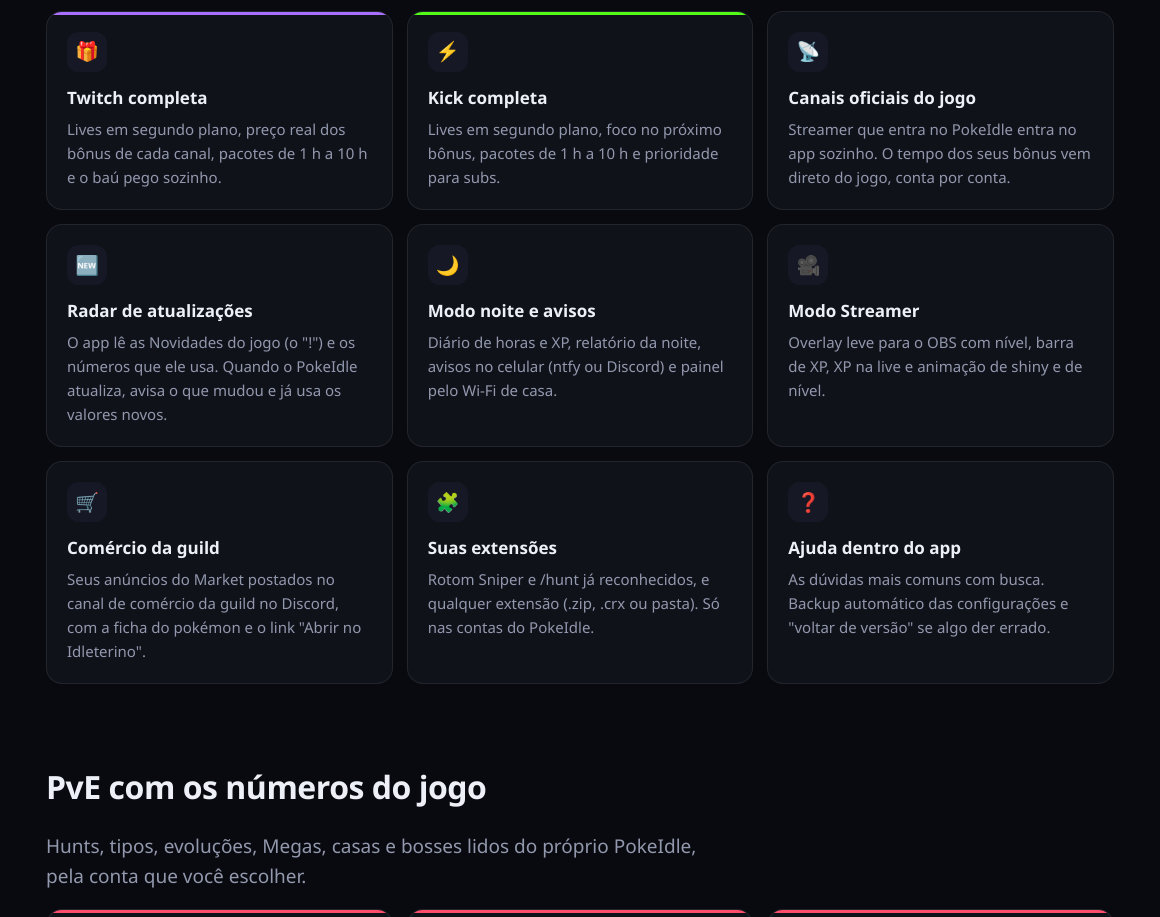
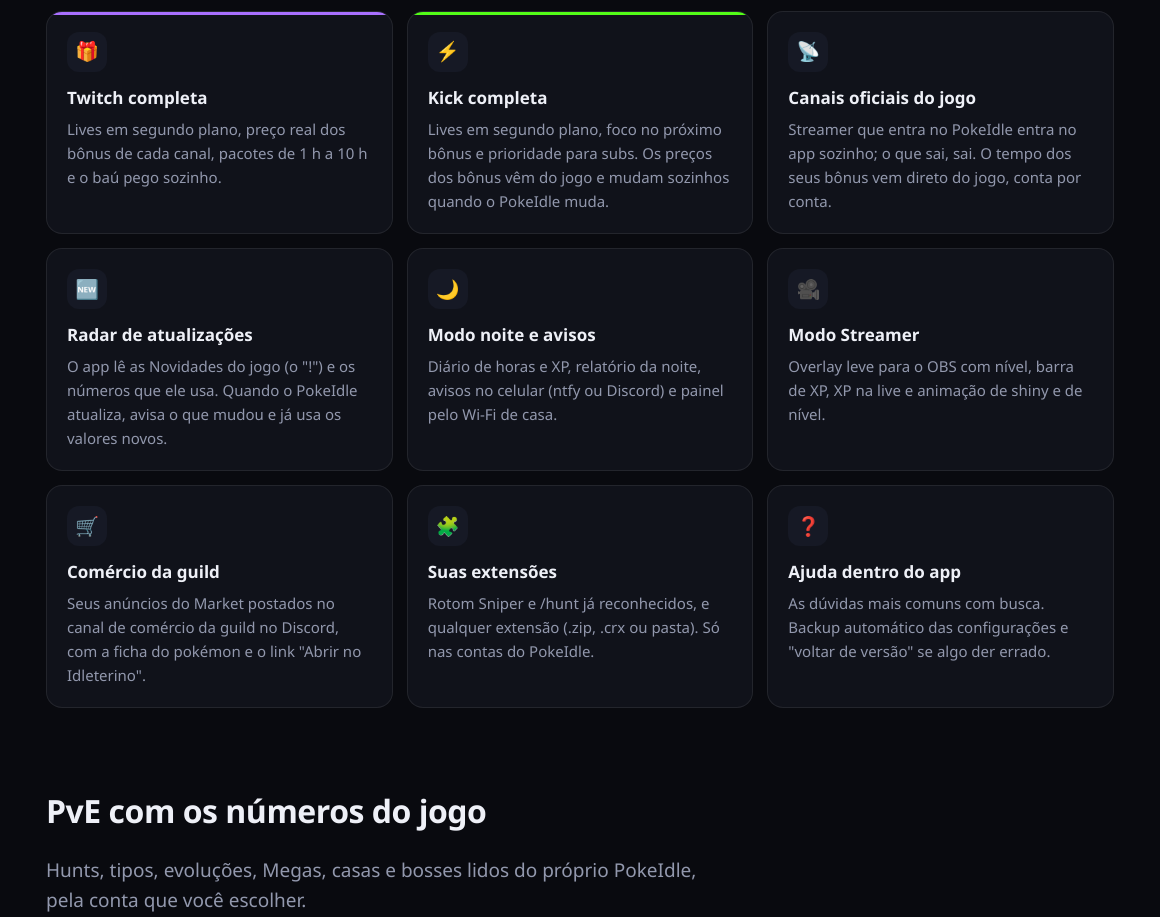
Before and after one commit to ViinniSantoos/idleterino, an Electron app: page docs/index.html in a window 1160 px wide. Shown: the part 1575-2492 px from the top of the page. Drawn offline with Linux system fonts and the light colour scheme.

Commit message:
Site: precos da Kick e canais oficiais automaticos (0.3.31)
Co-Authored-By: Claude Opus 5.5 <noreply@anthropic.com>

```diff
--- a/docs/index.html
+++ b/docs/index.html
@@ -47,8 +47,8 @@
         <article class="pk"><b class="ico">🎚</b><h3>Modo de cada conta</h3><p>Cena, Otimizado, Economia ou ULTRA, por conta. "ULTRA automático no fundo", congelar ALTs e otimizar a memória sozinho.</p></article>
         <article class="pk"><b class="ico">🏠</b><h3>Início que resume tudo</h3><p>Farm de cada conta, XP/h, previsão de shiny, bônus acabando, voto do TopIdle e o seu Market (anúncios e vendas).</p></article>
         <article class="tw"><b class="ico">🎁</b><h3>Twitch completa</h3><p>Lives em segundo plano, preço real dos bônus de cada canal, pacotes de 1 h a 10 h e o baú pego sozinho.</p></article>
-        <article class="kk"><b class="ico">⚡</b><h3>Kick completa</h3><p>Lives em segundo plano, foco no próximo bônus, pacotes de 1 h a 10 h e prioridade para subs.</p></article>
-        <article><b class="ico">📡</b><h3>Canais oficiais do jogo</h3><p>Streamer que entra no PokeIdle entra no app sozinho. O tempo dos seus bônus vem direto do jogo, conta por conta.</p></article>
+        <article class="kk"><b class="ico">⚡</b><h3>Kick completa</h3><p>Lives em segundo plano, foco no próximo bônus e prioridade para subs. Os preços dos bônus vêm do jogo e mudam sozinhos quando o PokeIdle muda.</p></article>
+        <article><b class="ico">📡</b><h3>Canais oficiais do jogo</h3><p>Streamer que entra no PokeIdle entra no app sozinho; o que sai, sai. O tempo dos seus bônus vem direto do jogo, conta por conta.</p></article>
         <article><b class="ico">🆕</b><h3>Radar de atualizações</h3><p>O app lê as Novidades do jogo (o "!") e os números que ele usa. Quando o PokeIdle atualiza, avisa o que mudou e já usa os valores novos.</p></article>
         <article><b class="ico">🌙</b><h3>Modo noite e avisos</h3><p>Diário de horas e XP, relatório da noite, avisos no celular (ntfy ou Discord) e painel pelo Wi-Fi de casa.</p></article>
         <article><b class="ico">🎥</b><h3>Modo Streamer</h3><p>Overlay leve para o OBS com nível, barra de XP, XP na live e animação de shiny e de nível.</p></article>
```
